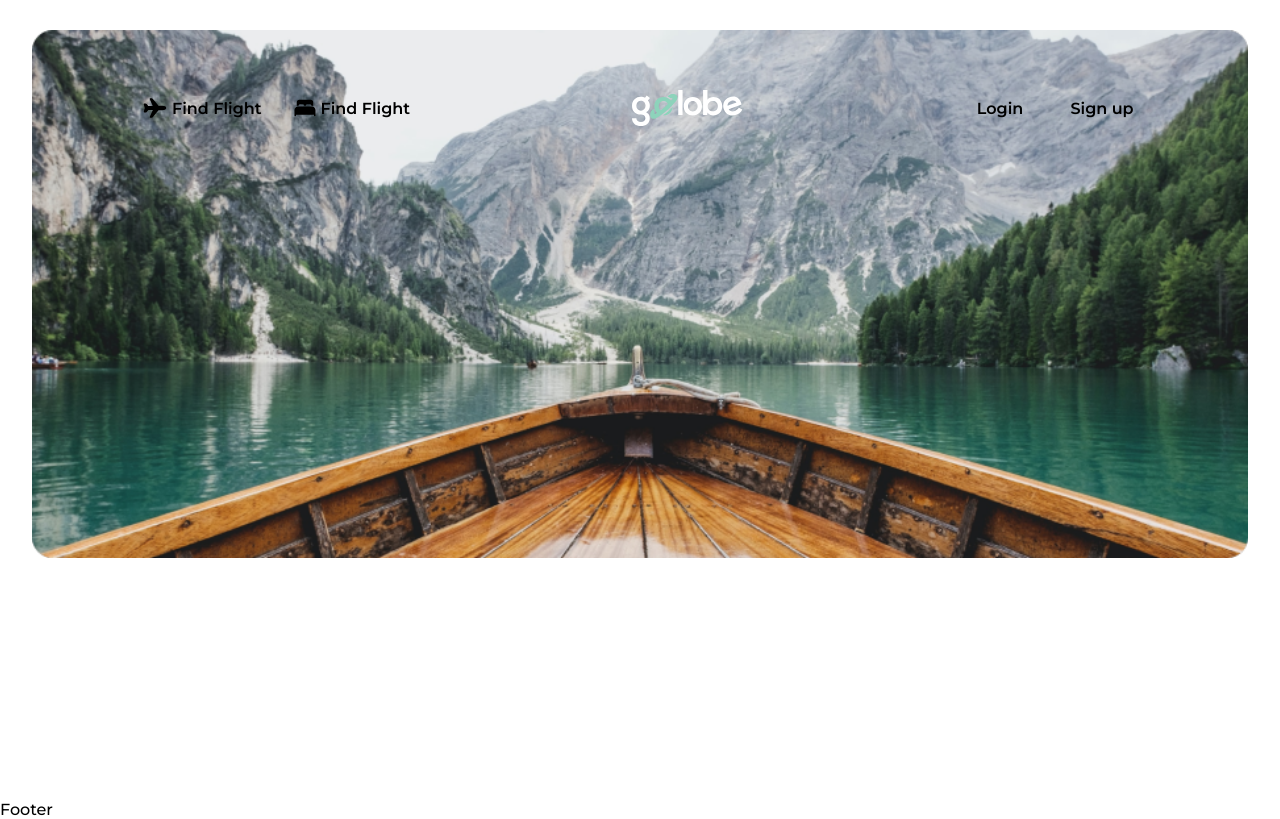
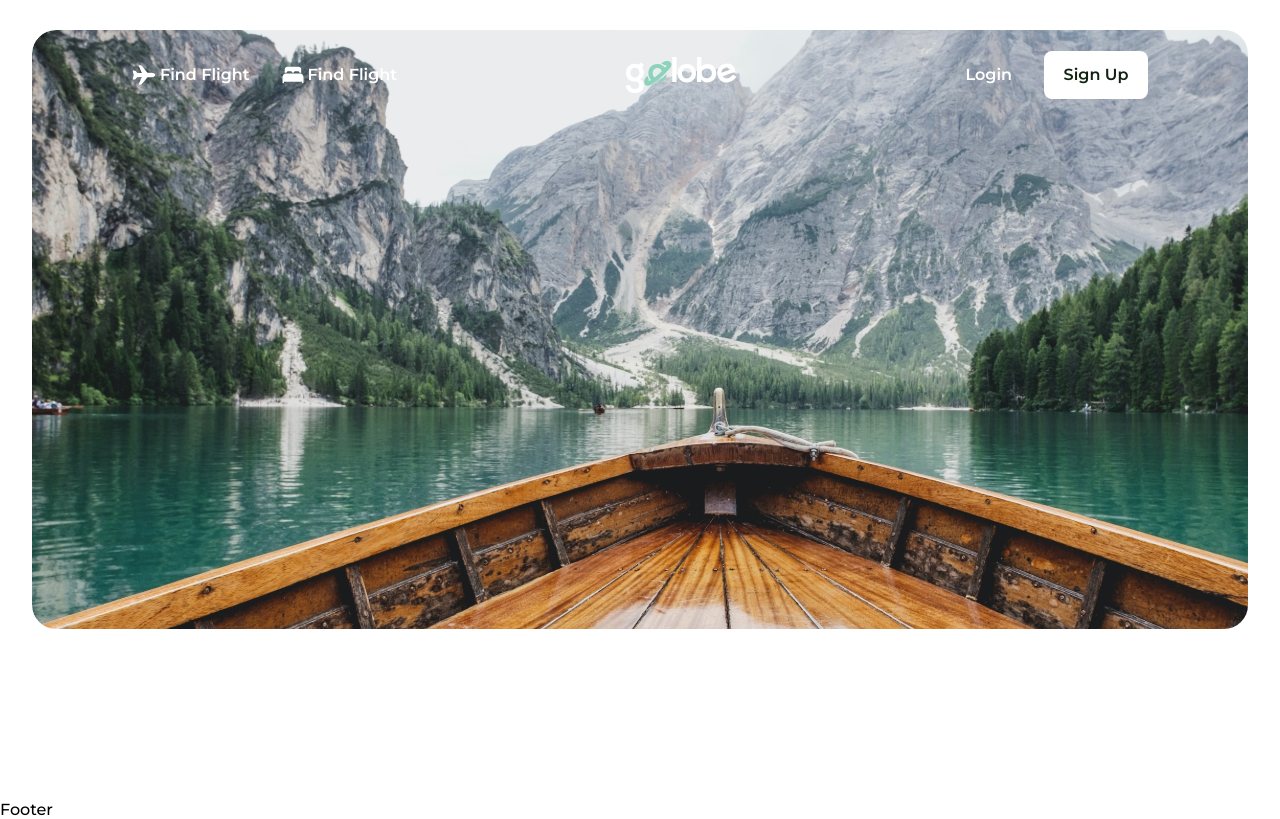
Before and after one commit to social-tree/Golobe, a Next.js app: page / in a window 1280 px wide. Built offline with nearby package versions, Linux system fonts and the light colour scheme.

Commit message:
changed: Header component

```diff
--- a/src/components/Layout/Header/Header.styles.ts
+++ b/src/components/Layout/Header/Header.styles.ts
@@ -1,25 +1,76 @@
 import Link from "next/link";
+import { ParagraphS } from "@/global/defaultStyles";
 import styled from "styled-components";
 
-export const ButtonGroup = styled.div`
+export const StyledHeader = styled.header`
+  max-width: 100vw;
+  height: 90px;
+  margin: auto;
+  padding: 21px 100px;
   display: flex;
-  gap: 32px;
+  justify-content: center;
 `;
 
-export const NavButton = styled(Link)`
+export const StyledNav = styled.nav`
+  width: 100vw;
   display: flex;
-  gap: 5px;
-  min-width: 70px;
+  justify-content: space-between;
   align-items: center;
-  font-family: "Montserrat";
-  font-weight: 600;
-  justify-content: center;
+  height: 100%;
 `;
 
 export const Container = styled.div`
   display: flex;
-  justify-content: space-around;
-  padding: 60px 0px;
-  position: relative;
-  z-index: 5;
+  gap: 32px;
+  align-items: center;
 `;
+
+export const NavButton = styled(Link)`
+  color: black;
+  display: flex;
+  gap: 4px;
+  align-items: center;
+  ${ParagraphS}
+  font-weight: 600;
+
+  path {
+    fill: black;
+  }
+
+  &.home {
+    color: white;
+
+    path {
+      fill: white;
+    }
+  }
+`;
+
+export const LoginNav = styled(Link)`
+  ${ParagraphS}
+  color: #112211;
+  font-weight: 600;
+
+  &.home {
+    color: white;
+  }
+`;
+
+export const SignUpNav = styled(Link)`
+  display: flex;
+  flex-direction: column;
+  justify-content: center;
+  align-items: center;
+  width: 104px;
+  height: 48px;
+  background: #112211;
+  border-radius: 8px;
+  ${ParagraphS}
+  color: white;
+  font-weight: 600;
+
+  &.home {
+    background: #FFFFFF;
+    color: #112211;
+  }
+`;
--- a/src/components/Layout/Header/index.tsx
+++ b/src/components/Layout/Header/index.tsx
@@ -1,43 +1,43 @@
 "use client";
 
-import { BedIcon, DarkLogoIcon, LightLogoIcon, PlaneIcon } from "@/assets/icons";
-import { ButtonGroup, Container, NavButton } from "./Header.styles";
+import {
+  BedIcon,
+  DarkLogoIcon,
+  LightLogoIcon,
+  PlaneIcon,
+} from "@/assets/icons";
+import { Container, LoginNav, NavButton, SignUpNav, StyledHeader, StyledNav } from "./Header.styles";
 
 import { usePathname } from "next/navigation";
 
 const Header = () => {
-  const pathname = usePathname()
+  const pathname = usePathname();
 
 
+  const isHomeClassName = pathname == "/" ? "home" : ''
 
   return (
-    <Container>
-      <ButtonGroup>
-        <NavButton
-          href="/flights"
-          className={pathname == "flights" ? "active" : ""}
-        >
-          <>
+    <StyledHeader>
+      <StyledNav>
+        <Container>
+          <NavButton className={isHomeClassName} href="/flights">
             <PlaneIcon />
             Find Flight
-          </>
-        </NavButton>
-        <NavButton
-          href="/hotels"
-          className={pathname == "flights" ? "active" : ""}
-        >
-          <>
+          </NavButton>
+          <NavButton className={isHomeClassName} href="/hotels">
             <BedIcon />
             Find Flight
-          </>
-        </NavButton>
-      </ButtonGroup>
-      {pathname == "/" ? <LightLogoIcon /> : <DarkLogoIcon />}
-      <ButtonGroup>
-        <NavButton href="/flights">Login</NavButton>
-        <NavButton href="/hotels">Sign up</NavButton>
-      </ButtonGroup>
-    </Container>
+          </NavButton>
+        </Container>
+
+        {pathname == "/" ? <LightLogoIcon /> : <DarkLogoIcon />}
+
+        <Container>
+          <LoginNav className={isHomeClassName}  href="/login">Login</LoginNav>
+          <SignUpNav className={isHomeClassName} href="/sign-up">Sign Up</SignUpNav>
+        </Container>
+      </StyledNav>
+    </StyledHeader>
   );
 };
 
--- a/src/components/PageTemplates/HomePage/HomePage.styles.ts
+++ b/src/components/PageTemplates/HomePage/HomePage.styles.ts
@@ -4,13 +4,14 @@ export const StyledHomePage = styled.main`
   width: 100vw;
   min-height: 100vh;
   padding-top: 30px;
-`
 
+`;
 
 export const TopSection = styled.section`
   height: 599px;
   width: 95vw;
-    background: url("images/river.png") no-repeat;
-    background-size: contain;
+  background: url("images/river.svg") no-repeat, #D9D9D9;
+  background-size: cover;
   margin: auto;
-`
+  border-radius: 24px;
+`;
```
Also changed, not shown: public/images/river.png (deleted), public/images/river.svg (added). Lines whose indentation alone changed are shown as unchanged.
